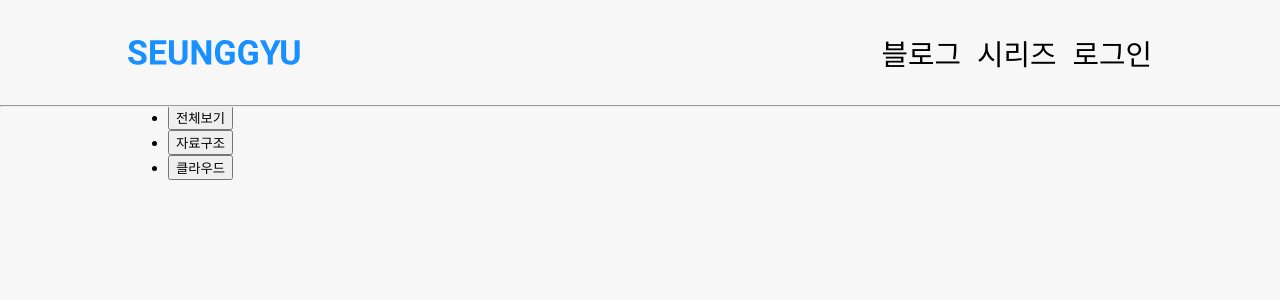
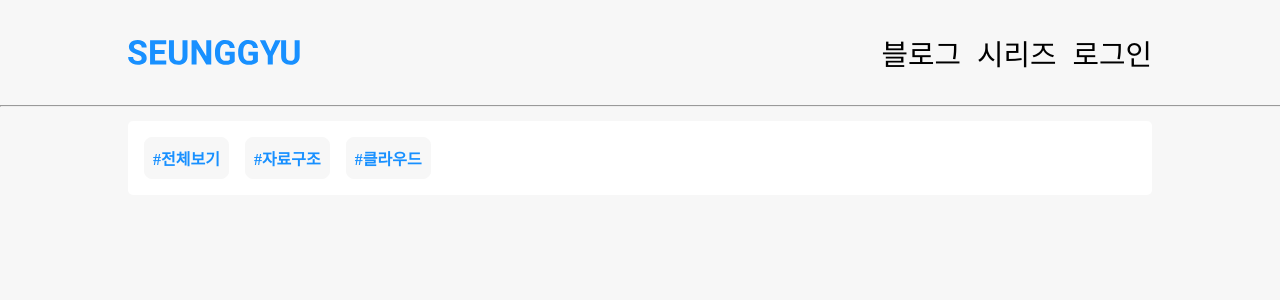
Before and after one commit to CodeSoom/project-react-6-KIMSEUNGGYU, a React app: page / in a window 1280 px wide. Shown: the top 300 px of the page. Built offline with nearby package versions, Linux system fonts and the light colour scheme; data requests are answered from the project's data file.

Commit message:
[feat] tags UI 스타일 적용

```diff
--- a/src/components/TagItem.jsx
+++ b/src/components/TagItem.jsx
@@ -1,9 +1,35 @@
+import styled from '@emotion/styled';
+
 export default function TagItem({ name }) {
   return (
-    <li>
+    <Item>
       <button type="button">
-        {name}
+        {`#${name}`}
       </button>
-    </li>
+    </Item>
   );
 }
+
+const Item = styled.li`
+  list-style: none;
+  margin-right: 1rem;
+
+  button {
+    all: unset;
+    padding: .5rem;
+    border: 1px solid #F7F7F7;
+    background-color: #F7F7F7;
+    border-radius: .5rem;
+    color: #1890FF;
+    font-weight: bold;
+    font-size: 16px;
+  }
+  button:hover {
+    cursor: pointer;
+    color: #40a9ff;
+  }
+  button:active {
+    cursor: pointer;
+    color: #096dd9;
+  }
+`;
--- a/src/containers/TagsContainer.jsx
+++ b/src/containers/TagsContainer.jsx
@@ -1,6 +1,8 @@
 import { useEffect } from 'react';
 
 import { useSelector, useDispatch } from 'react-redux';
+
+import styled from '@emotion/styled';
 
 import {
   loadTags,
@@ -22,13 +24,21 @@ export default function TagsContainer() {
   }
 
   return (
-    <ul>
+    <TagList>
       {tags.map(({ id, name }) => (
         <TagItem
           key={id}
           name={name}
         />
       ))}
-    </ul>
+    </TagList>
   );
 }
+
+const TagList = styled.ul`
+  margin: 2rem 0;
+  background-color : white;
+  display: flex;
+  border-radius: 5px;
+  padding: 1rem;
+`;
```
